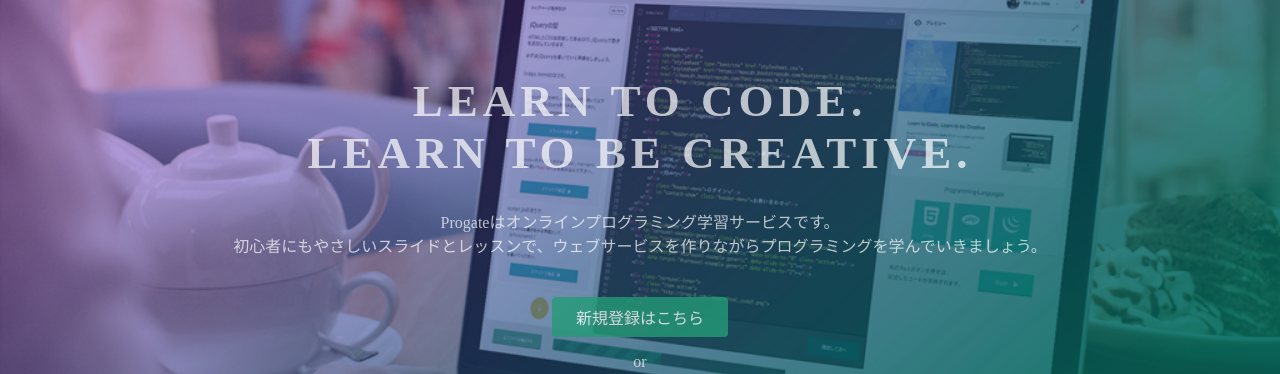
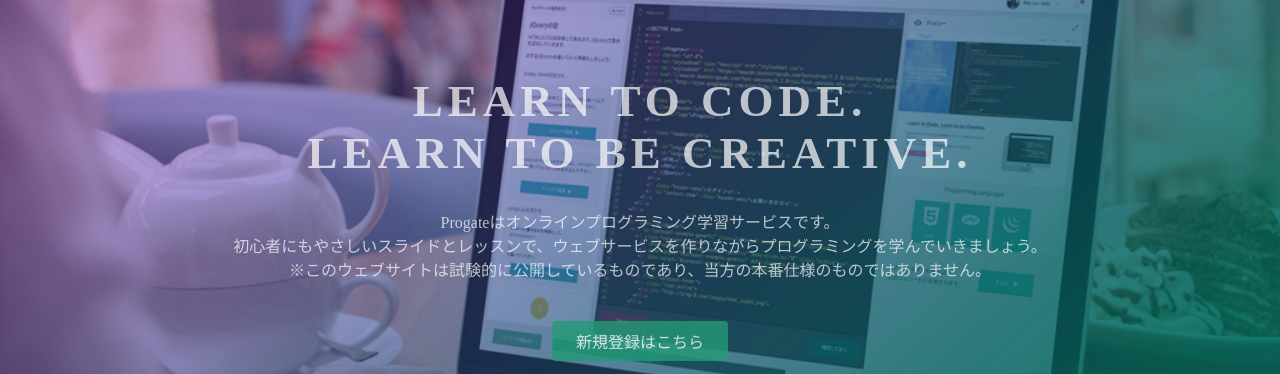
Before and after one commit to medium-aquatica/medium-aquatica.github.io, a plain HTML site: page index.html in a window 1280 px wide. Shown: the part 135-509 px from the top of the page. Drawn offline with Linux system fonts and the light colour scheme.

Commit message:
Update index.html

```diff
--- a/index.html
+++ b/index.html
@@ -24,7 +24,7 @@
   <div class="top-wrapper">
     <div class="container">
       <h1>LEARN TO CODE.<br>LEARN TO BE CREATIVE.</h1>
-      <p>Progateはオンラインプログラミング学習サービスです。<br>初心者にもやさしいスライドとレッスンで、ウェブサービスを作りながらプログラミングを学んでいきましょう。</p>
+      <p>Progateはオンラインプログラミング学習サービスです。<br>初心者にもやさしいスライドとレッスンで、ウェブサービスを作りながらプログラミングを学んでいきましょう。<br>※このウェブサイトは試験的に公開しているものであり、当方の本番仕様のものではありません。</p>
       <div class="btn-wrapper">
         <a href="#" class="btn signup">新規登録はこちら</a>
         <p>or</p>
```
